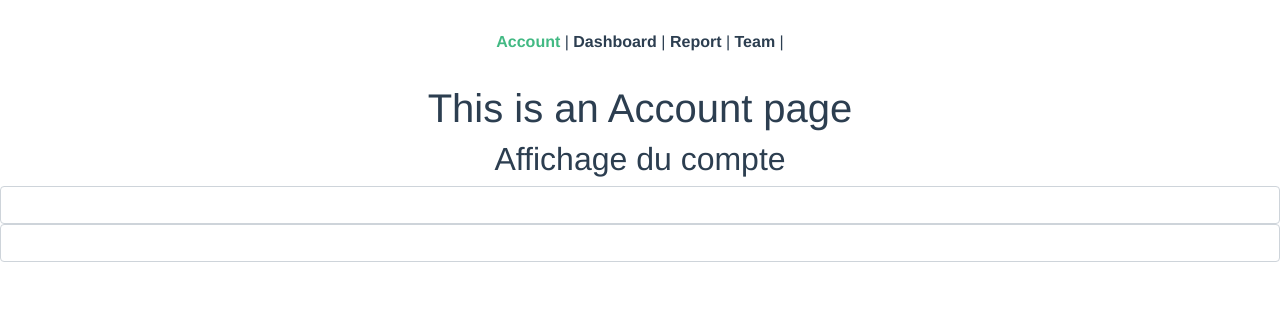
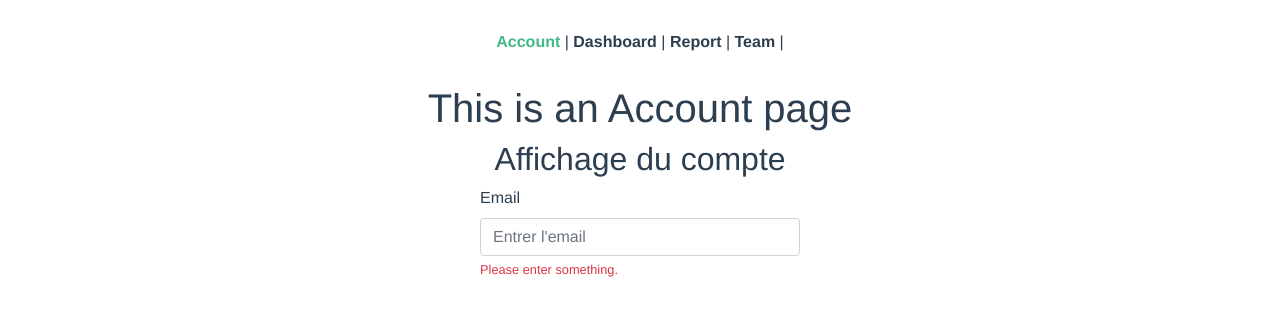
Before and after one commit to Asceryx/timemanagerFront, a Vue app: page /account in a window 1280 px wide. Shown: the top 316 px of the page. Built offline with nearby package versions, Linux system fonts and the light colour scheme; no server answers.

Commit message:
custom input

```diff
--- a/src/components/Account/AccountComponent.vue
+++ b/src/components/Account/AccountComponent.vue
@@ -1,25 +1,24 @@
 <template>
   <div class="accountcomponent">
     <h2>Affichage du compte</h2>
-    <template v-if="!loading">
-      <div>
-        <b-form-input v-model=information.username></b-form-input>
+    <div class="form-data">
+      <div v-if="!loading">
+        <b-form>
+        <account-form-component @on-input="getValue" v-bind:value="information.email"/>
+        </b-form>
+        {{ information.email }}
       </div>
-      <div>
-        <b-form-input v-model=information.email></b-form-input>
+      <div v-else >
+        <b-spinner label="Loading..."/>
       </div>
-    </template>
-    <div v-else >
-      <b-spinner label="Loading..."/>
     </div>
-    <div/>
   </div>
 </template>
 
 <script lang="ts">
 import { Component, Prop, Vue } from 'vue-property-decorator';
 import { Information } from '@/models/account.model';
-import { User } from '@/models/users.model';
+import AccountFormComponent from './AccountFormComponent.vue';
 import axios from 'axios';
 
 
@@ -29,19 +28,32 @@ const api = axios.create({
 });
 
 
-@Component
+@Component({
+  components: {
+    AccountFormComponent,
+  }
+})
 export default class AccountComponent extends Vue {
-    @Prop() readonly user: User;
 
     private information: Information = {
       username: '',
       email: ''
     };
+
     private loading = true;
 
     public editAccount(information: Information): void {return}
     public deleteAccount(): void {return}
 
+
+    // Getter and setter
+    public setEmail(value: string) {
+      this.information.email = value;
+    }
+
+    public getEmail(value: string) {
+      return this.information.email;
+    }
 
     // CRUD function
     public async get(): Promise<Information> {
@@ -68,4 +80,8 @@ export default class AccountComponent extends Vue {
 </script>
 
 <style scoped lang="scss">
+.form-data {
+  width: 25%;
+  margin: 0 auto;
+}
 </style>
--- /dev/null
+++ b/src/components/Account/AccountFormComponent.vue
@@ -0,0 +1,62 @@
+<template>
+    <div class="AccountFormComponent">
+        <b-form-group
+        id="input-group-1"
+        label="Email"
+        label-for="input-1"
+        :invalid-feedback="invalidFeedback"
+        :state="state"
+        >
+        <b-form-input
+          id="input-1"
+          type="email"
+          required
+          placeholder="Entrer l'email"
+          v-on:input="onInput"
+          trim
+          :value="value"
+        ></b-form-input>
+      </b-form-group>
+    </div>
+</template>
+
+<script lang="ts">
+import { Component, Emit, Prop, Vue } from 'vue-property-decorator';
+
+@Component
+export default class AccountFormComponent extends Vue {
+
+    @Prop(String)
+    readonly value: string;
+
+    @Prop(String)
+    readonly id: string;
+
+    @Prop(String)
+    readonly label: string;
+
+    private input: string;
+
+    @Emit()
+    onInput() {
+        this.value
+    }
+
+    get state() {
+        return this.value.length >= 4
+    }
+
+    get invalidFeedback() {
+        if (this.value.length > 0) {
+          return 'Enter at least 4 characters.'
+        }
+        return 'Please enter something.'
+    }
+}
+</script>
+
+<style lang="scss">
+.AccountFormComponent {
+    text-align: left;
+}
+</style>
--- a/src/views/Account.vue
+++ b/src/views/Account.vue
@@ -17,5 +17,4 @@ import AccountComponent from '@/components/Account/AccountComponent.vue';
 export default class Account extends Vue {
 
 }
-
 </script>
```
